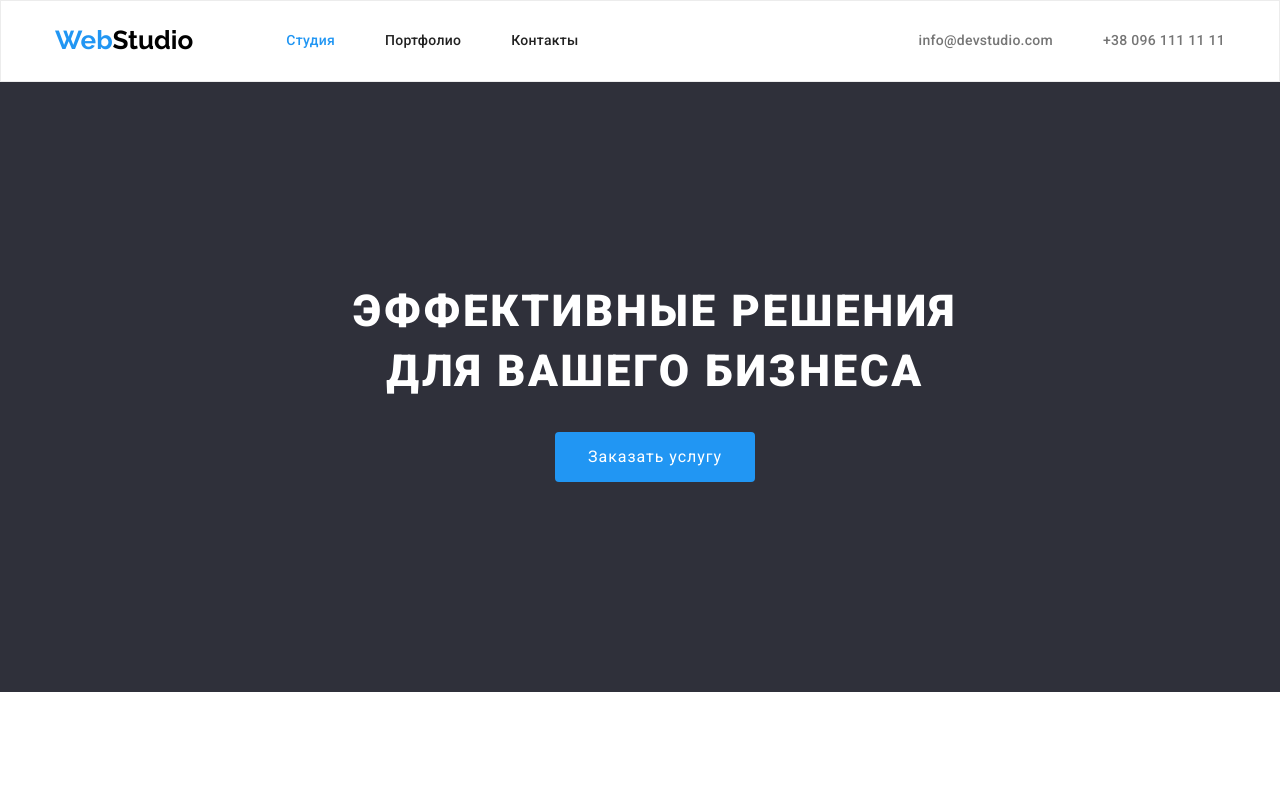
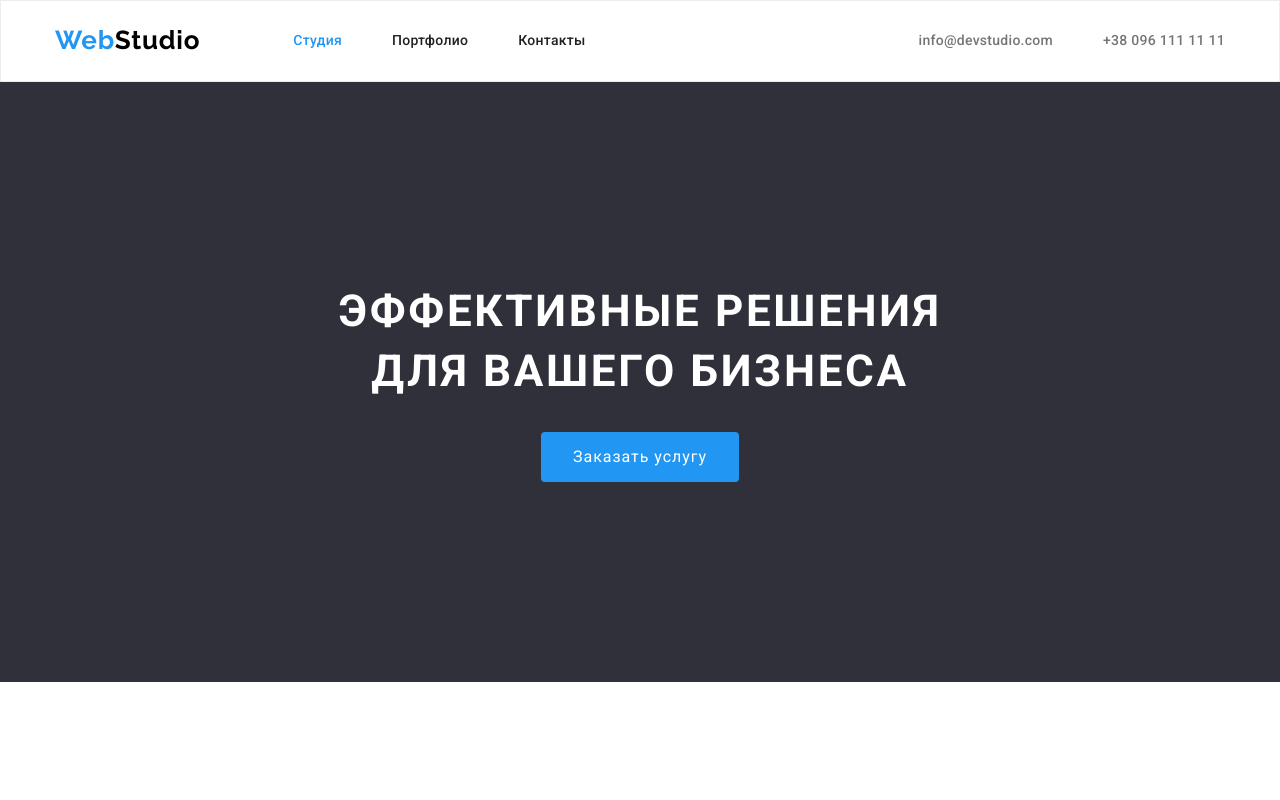
Before and after one commit to 61083nataliG0rdienk0/goit-markup-hw-04, a plain HTML site: page index.html in a window 1280 px wide. Shown: the top 800 px of the page. Drawn offline with nearby package versions, Linux system fonts and the light colour scheme.

Commit message:
margin, padding

```diff
--- a/css/style.css
+++ b/css/style.css
@@ -74,17 +74,17 @@ body {
   align-items: center;
 }
 
-.logo-link {
-  font-size: 26px;
-  line-height: 1.19;
-  letter-spacing: 0.03em;
-}
-
 .header-logo {
   color: var(--accent-color);
   font-family: 'Raleway', sans-serif;
   font-size: 26px;
+  line-height: 1.19;
+  letter-spacing: 0.03em;
   margin-right: 93px;
+}
+
+.header-logo.link {
+  display: block;
   padding-top: 24px;
   padding-bottom: 25px;
 }
@@ -148,45 +148,43 @@ body {
 
 /*--эффективные решения для вашего бизнеса--*/
 
-.order {
+.section-order {
   background-color: var(--order-color);
   padding-top: 200px;
-  padding-bottom: 210px;
+  padding-bottom: 200px;
 }
 
 .order-text {
   text-transform: uppercase;
-  font-weight: 900;
+  font-weight: bold;
   font-size: 44px;
   line-height: 1.36;
   text-align: center;
   letter-spacing: 0.06em;
-  margin-left: 252px;
   align-items: center;
+  justify-content: center;
   color: var(--second-title-color);
-  width: 696px;
-  height: 120px;
+  margin-bottom: 30px;
 }
 
 .order-button {
+  display: block;
   font-family: inherit;
   font-size: 16px;
   line-height: 1.88;
-  align-items: center;
+  justify-content: center;
   letter-spacing: 0.06em;
-  margin-top: 30px;
-  margin-left: 500px;
-  width: 200px;
   height: 50px;
   color: var(--second-title-color);
   background-color: var(--accent-color);
   border-radius: 4px;
   border: 0;
   cursor: pointer;
+  margin: 0 auto;
 }
 
 .order-text-button {
-  padding: 10px, 32px;
+  padding: 10px 32px;
 }
 
 .order-button:focus,
@@ -282,6 +280,7 @@ body {
 
 .team-item {
   background-color: var(--second-title-color);
+  border-radius: 0px 0px 4px 4px;
 }
 
 .team-content {
--- a/index.html
+++ b/index.html
@@ -33,7 +33,7 @@
     </div>
 </header>
 <main>
-<section class="order">
+<section class="section-order">
     <div class="container">
         <h1 class="order-text">Эффективные решения<br>
              для вашего бизнеса</h1>
```
